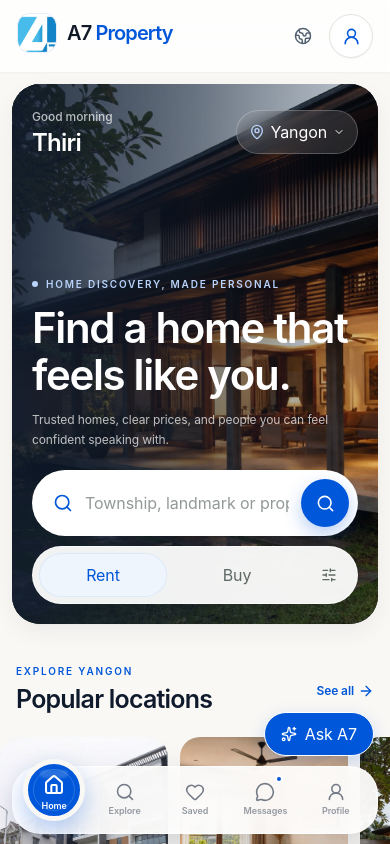
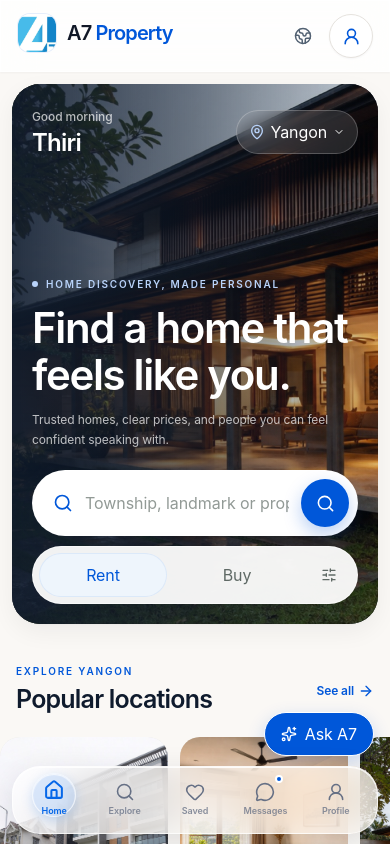
Before and after one commit to aungpyaeheinofficial-pixel/A7-Property-Mobile-V3-, a Next.js app: page / in a window 390 px wide. Shown: the top 844 px of the page. Built offline with nearby package versions, Linux system fonts and the light colour scheme.

Commit message:
refine mobile navigation glass treatment

```diff
--- a/components/layout/mobile-bottom-nav.tsx
+++ b/components/layout/mobile-bottom-nav.tsx
@@ -37,7 +37,7 @@ function MobileBottomNav() {
 
   return (
     <nav
-      className="fixed inset-x-3 bottom-[max(.625rem,env(safe-area-inset-bottom))] z-[80] mx-auto grid h-[68px] max-w-[520px] grid-cols-5 rounded-[28px] border border-white/80 bg-white/92 px-1.5 shadow-[0_16px_42px_rgba(15,27,45,.16)] backdrop-blur-xl lg:hidden"
+      className="fixed inset-x-3 bottom-[max(.625rem,env(safe-area-inset-bottom))] z-[80] mx-auto grid h-[68px] max-w-[520px] grid-cols-5 rounded-[28px] border border-white/75 bg-[rgba(255,255,255,.68)] px-1.5 shadow-[0_8px_30px_rgba(15,23,42,.12),inset_0_1px_0_rgba(255,255,255,.85)] backdrop-blur-[22px] backdrop-saturate-[1.8] lg:hidden"
       aria-label={tx("Primary mobile navigation", "မိုဘိုင်းအဓိက လမ်းညွှန်")}
     >
       {items.map((item) => {
@@ -50,25 +50,22 @@ function MobileBottomNav() {
             aria-current={active ? "page" : undefined}
             className={cn(
               "relative flex min-w-0 flex-col items-center justify-center gap-0.5 rounded-[20px] px-0.5 text-[9px] font-semibold transition-[color,transform] duration-200 active:scale-[.96]",
-              active ? "text-white" : "text-[#747B86] hover:text-a7-blue",
+              active ? "text-[#0667E8]" : "text-[#667085] hover:text-a7-blue",
             )}
           >
             {active && (
               <motion.span
                 layoutId="a7-mobile-nav-bubble"
-                className="absolute -top-2 left-[calc(50%-31px)] size-[62px] rounded-full border-[5px] border-[#FAF8F5] bg-a7-blue shadow-[0_10px_24px_rgba(0,87,217,.3)]"
+                className="absolute top-1.5 left-[calc(50%-22px)] size-11 rounded-full border border-white/65 bg-[rgba(6,103,232,.14)] shadow-[0_4px_12px_rgba(6,103,232,.18),inset_0_1px_1px_rgba(255,255,255,.8)] backdrop-blur-md"
                 transition={reduceMotion ? { duration: 0 } : { type: "spring", stiffness: 440, damping: 34, mass: 0.72 }}
                 aria-hidden="true"
-              >
-                <span className="absolute inset-[5px] rounded-full border border-white/16" />
-                <span className="absolute left-1/2 top-1.5 h-2 w-7 -translate-x-1/2 rounded-full bg-white/16 blur-[1px]" />
-              </motion.span>
+              />
             )}
-            <motion.span animate={reduceMotion ? undefined : { y: active ? -7 : 0, scale: active ? 1.06 : 1 }} transition={reduceMotion ? { duration: 0 } : a7Motion.spring} className="relative z-10 grid place-items-center">
+            <motion.span animate={reduceMotion ? undefined : { y: active ? -2 : 0, scale: active ? 1.05 : 1 }} transition={reduceMotion ? { duration: 0 } : a7Motion.spring} className="relative z-10 grid place-items-center">
               <Icon className={cn("size-[20px] transition-[color,fill] duration-200", active && item.id === "saved" && "fill-current")} strokeWidth={active ? 2.3 : 1.9} />
             </motion.span>
-            <motion.span animate={reduceMotion ? undefined : { y: active ? -5 : 0, opacity: active ? 1 : 0.76 }} transition={reduceMotion ? { duration: 0 } : a7Motion.base} className="relative z-10 max-w-full truncate px-0.5">{isMyanmar ? item.labelMy : item.label}</motion.span>
-            {item.id === "messages" && <span className={cn("absolute right-[25%] top-2 z-20 size-2 rounded-full border-2", active ? "border-a7-blue bg-white" : "border-white bg-a7-blue")} aria-hidden="true" />}
+            <motion.span animate={reduceMotion ? undefined : { opacity: active ? 1 : 0.76 }} transition={reduceMotion ? { duration: 0 } : a7Motion.base} className="relative z-10 max-w-full truncate px-0.5">{isMyanmar ? item.labelMy : item.label}</motion.span>
+            {item.id === "messages" && <span className="absolute right-[25%] top-2 z-20 size-2 rounded-full border-2 border-white bg-a7-blue" aria-hidden="true" />}
           </Link>
         );
       })}
```
